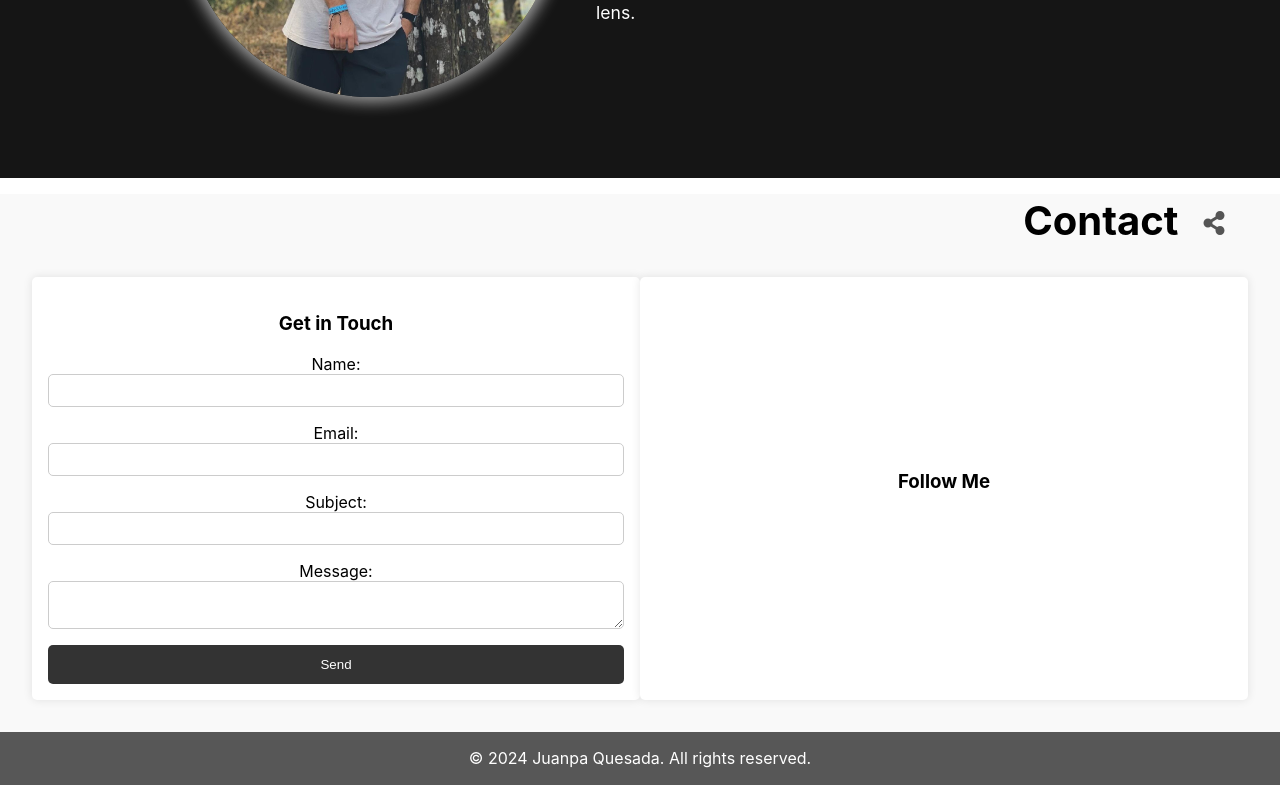
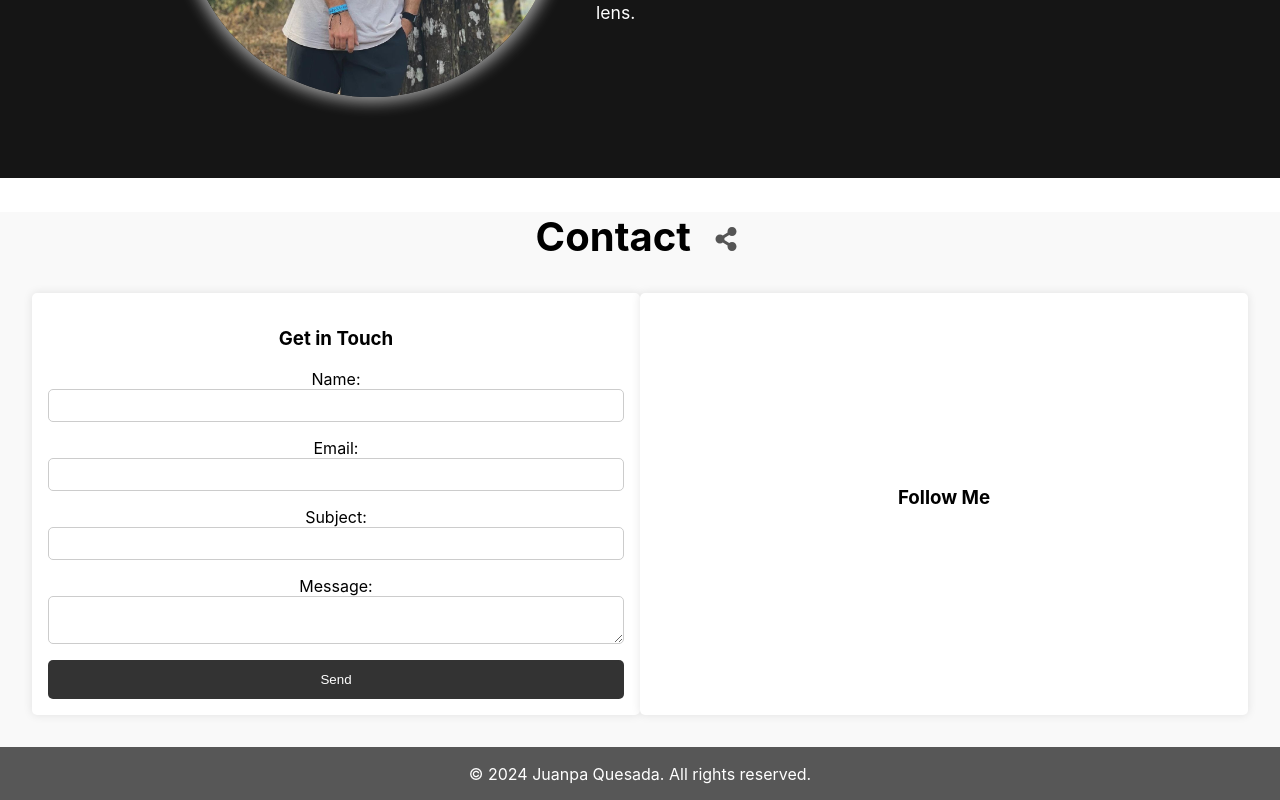
Before and after one commit to JuanpaQC/juanpa-quesada, a React (Create React App) app: page / in a window 1280 px wide. Shown: the part 2771-3571 px from the top of the page. Built offline with nearby package versions, Linux system fonts and the light colour scheme.

Commit message:
mejora ambas

```diff
--- a/src/styles/Contact.css
+++ b/src/styles/Contact.css
@@ -112,13 +112,10 @@
   }
 
   .contact h2 {
-    text-align: right; /* Alinear el texto a la derecha */
-    margin-top: 1rem; /* Margen superior */
-    margin-right: 1rem; /* Margen derecho */
+    justify-content: flex-start; /* Alinear hacia el inicio en dispositivos Android */
   }
 
   .share-button {
-    margin-top: 1rem; /* Añadir margen superior al botón de compartir */
-    margin-left: 0.5rem; /* Espacio entre el botón y el texto */
+    margin-left: 0.5rem; /* Espacio entre el botón y el texto en dispositivos Android */
   }
 }
```
